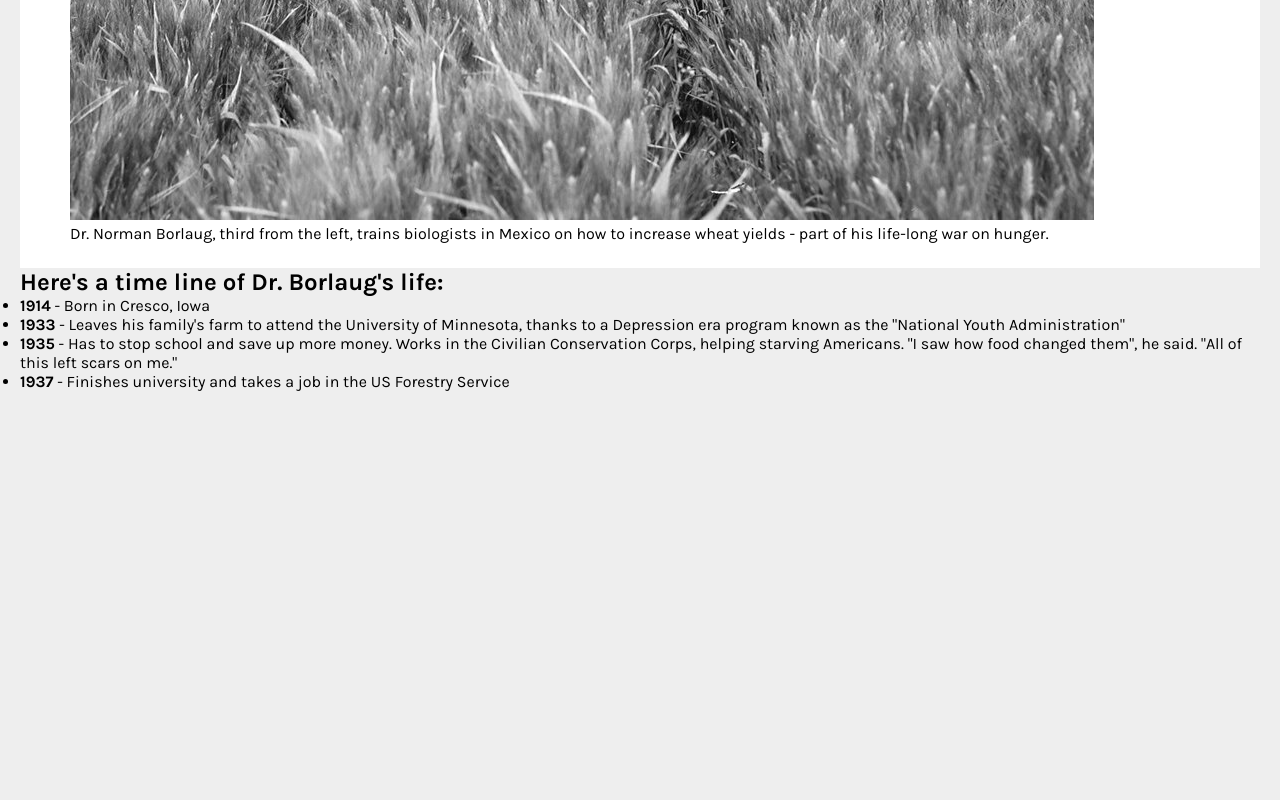
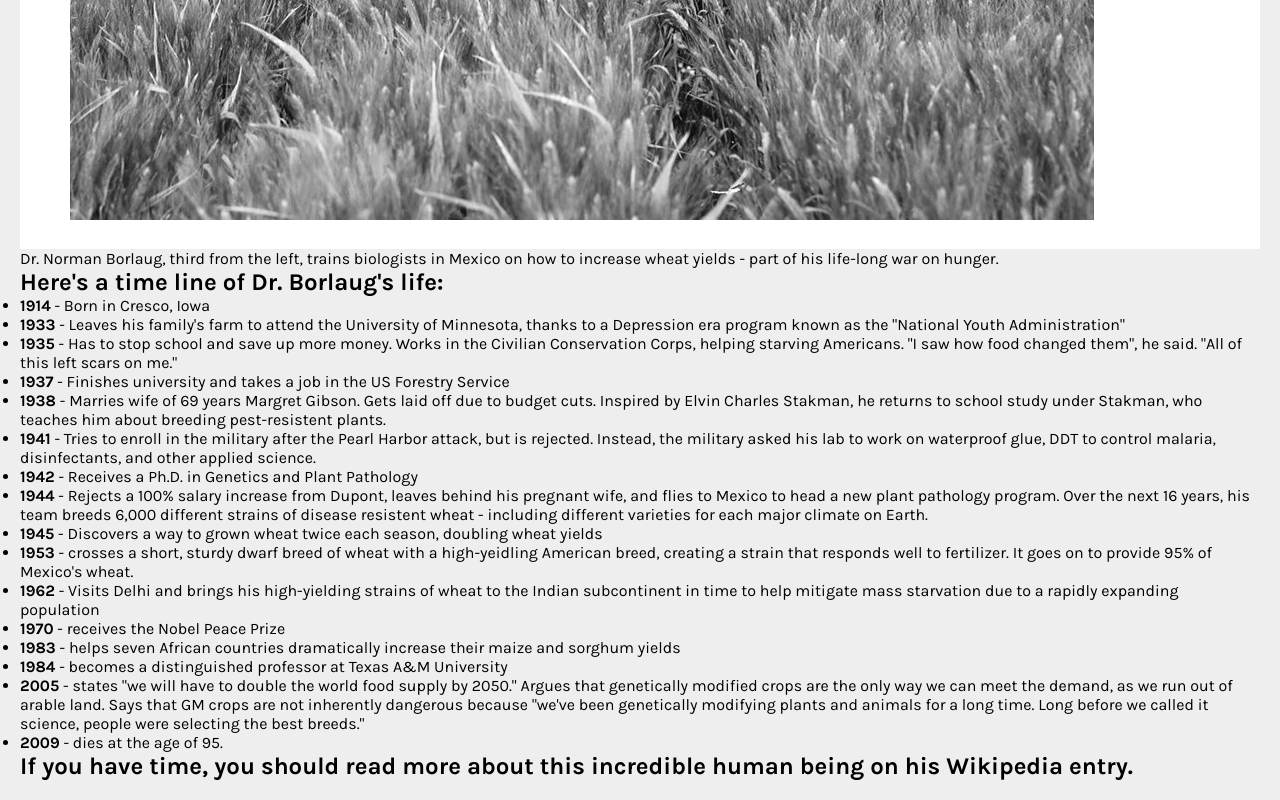
Before and after one commit to Ifeanyi-Owah/Tribute-Page, a plain HTML site: page index.html in a window 1280 px wide. Shown: the part 513-1313 px from the top of the page. Before the commit the page ends 924 px from the top, so only its background shows below. Drawn offline with Linux system fonts and the light colour scheme.

Commit message:
Updated list of achievements

```diff
--- a/index.html
+++ b/index.html
@@ -16,10 +16,11 @@
         <header>
             <h1 id="title">Dr. Norman Borlaug</h1>
             <h2>The man who saved a billion lives</h2>
-            <figure id="img-div">
-                <img id="image" src="images/Dr Norman Borlaug.jpg"
-                    alt="Dr Norman Borlaug training biologist from Mexico">
-                <br>
+            <figure>
+                <div id="img-div">
+                    <img id="image" src="images/Dr Norman Borlaug.jpg"
+                        alt="Dr Norman Borlaug training biologist from Mexico">
+                </div>
                 <figcaption>
                     Dr. Norman Borlaug, third from the left, trains biologists in Mexico on how to increase wheat yields
                     -
@@ -39,13 +40,46 @@
                     program known as the "National Youth Administration"
                 </li>
                 <li>
-                    <strong>1935</strong> - Has to stop school and save up more money. Works in the Civilian Conservation Corps, helping starving Americans. "I saw how food changed them", he said. "All of this left scars on me."
+                    <strong>1935</strong> - Has to stop school and save up more money. Works in the Civilian
+                    Conservation Corps, helping starving Americans. "I saw how food changed them", he said. "All of this
+                    left scars on me."
                 </li>
                 <li>
                     <strong>1937</strong> - Finishes university and takes a job in the US Forestry Service
                 </li>
+                <li><strong>1938 </strong>- Marries wife of 69 years Margret Gibson. Gets laid off due to budget cuts.
+                    Inspired by Elvin Charles Stakman, he returns to school study under Stakman, who teaches him about
+                    breeding pest-resistent plants.</li>
+                <li><strong>1941</strong> - Tries to enroll in the military after the Pearl Harbor attack, but is
+                    rejected. Instead, the military asked his lab to work on waterproof glue, DDT to control malaria,
+                    disinfectants, and other applied science.</li>
+                <li><strong>1942</strong> - Receives a Ph.D. in Genetics and Plant Pathology</li>
+                <li><strong>1944</strong> - Rejects a 100% salary increase from Dupont, leaves behind his pregnant wife,
+                    and flies to Mexico to head a new plant pathology program. Over the next 16 years, his team breeds
+                    6,000 different strains of disease resistent wheat - including different varieties for each major
+                    climate on Earth.</li>
+                <li> <strong>1945</strong> - Discovers a way to grown wheat twice each season, doubling wheat yields
+                </li>
+                <li> <strong>1953</strong> - crosses a short, sturdy dwarf breed of wheat with a high-yeidling American
+                    breed, creating a strain that responds well to fertilizer. It goes on to provide 95% of Mexico's
+                    wheat.</li>
+                <li><strong>1962</strong> - Visits Delhi and brings his high-yielding strains of wheat to the Indian
+                    subcontinent in time to help mitigate mass starvation due to a rapidly expanding population</li>
+                <li><strong>1970</strong> - receives the Nobel Peace Prize</li>
+                <li><strong>1983</strong> - helps seven African countries dramatically increase their maize and sorghum
+                    yields</li>
+                <li><strong>1984</strong> - becomes a distinguished professor at Texas A&M University</li>
+                <li><strong>2005</strong> - states "we will have to double the world food supply by 2050." Argues that
+                    genetically modified crops are the only way we can meet the demand, as we run out of arable land.
+                    Says that GM crops are not inherently dangerous because "we've been genetically modifying plants and
+                    animals for a long time. Long before we called it science, people were selecting the best breeds."
+                </li>
+                <li><strong>2009</strong> - dies at the age of 95.</li>
             </ul>
         </section>
+        <footer>
+            <h2>If you have time, you should read more about this incredible human being on his Wikipedia entry.</h2>
+        </footer>
     </main>
 </body>
 
--- a/styles/main.css
+++ b/styles/main.css
@@ -15,6 +15,7 @@
     #img-div {
         background-color: #fff;
         padding: 25px 50px;
+        margin: auto;
     }
 
 
```
Also changed, not shown: 1 other file.
